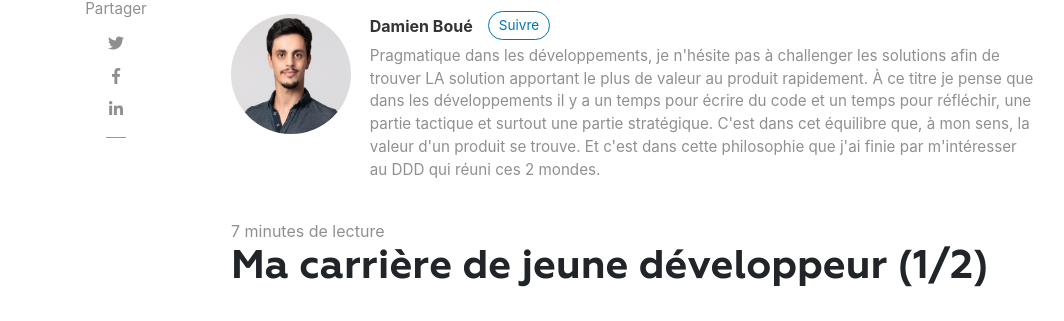
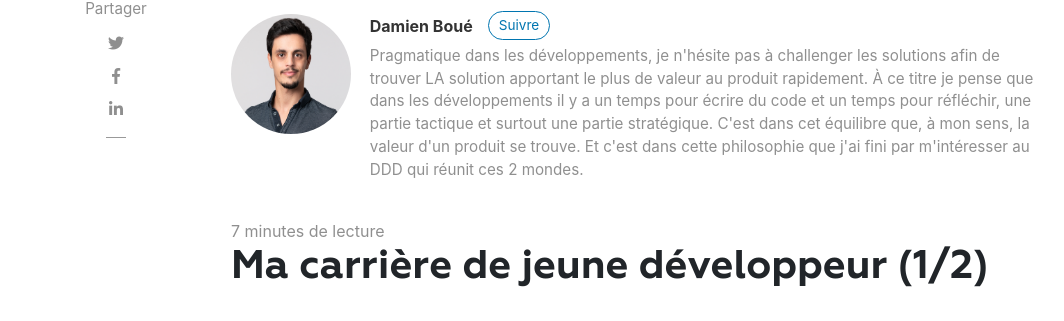
Before and after one commit to Primobox/primobox.github.io, a Jekyll site: the page built from _posts/2022-02-23-retrospective-d-une-carriere-de-jeune-developpeur-1.md, in a window 1280 px wide and 900 px high. Shown: the part 155-476 px from the top of the window, without its empty margins (54-1118 px from the left). Built offline with Jekyll 4.4.1, drawn with Linux system fonts in a browser that asks for light colours; nearby versions of some CDN libraries; comment, search, counter and statistics services are not loaded.

Commit message:
Ortho bio

```diff
--- a/_config.yml
+++ b/_config.yml
@@ -34,7 +34,7 @@ authors:
     email: d.boue@primobox.com
     web: https://www.linkedin.com/in/damien-boue/
     twitter: https://twitter.com/damienboue
-    description: "Pragmatique dans les développements, je n'hésite pas à challenger les solutions afin de trouver LA solution apportant le plus de valeur au produit rapidement. À ce titre je pense que dans les développements il y a un temps pour écrire du code et un temps pour réfléchir, une partie tactique et surtout une partie stratégique. C'est dans cet équilibre que, à mon sens, la valeur d'un produit se trouve. Et c'est dans cette philosophie que j'ai finie par m'intéresser au DDD qui réuni ces 2 mondes."
+    description: "Pragmatique dans les développements, je n'hésite pas à challenger les solutions afin de trouver LA solution apportant le plus de valeur au produit rapidement. À ce titre je pense que dans les développements il y a un temps pour écrire du code et un temps pour réfléchir, une partie tactique et surtout une partie stratégique. C'est dans cet équilibre que, à mon sens, la valeur d'un produit se trouve. Et c'est dans cette philosophie que j'ai fini par m'intéresser au DDD qui réunit ces 2 mondes."
   gsaintetienne:
     name: Guillaume Saint Etienne
     display_name: Guillaume Saint Etienne
```
